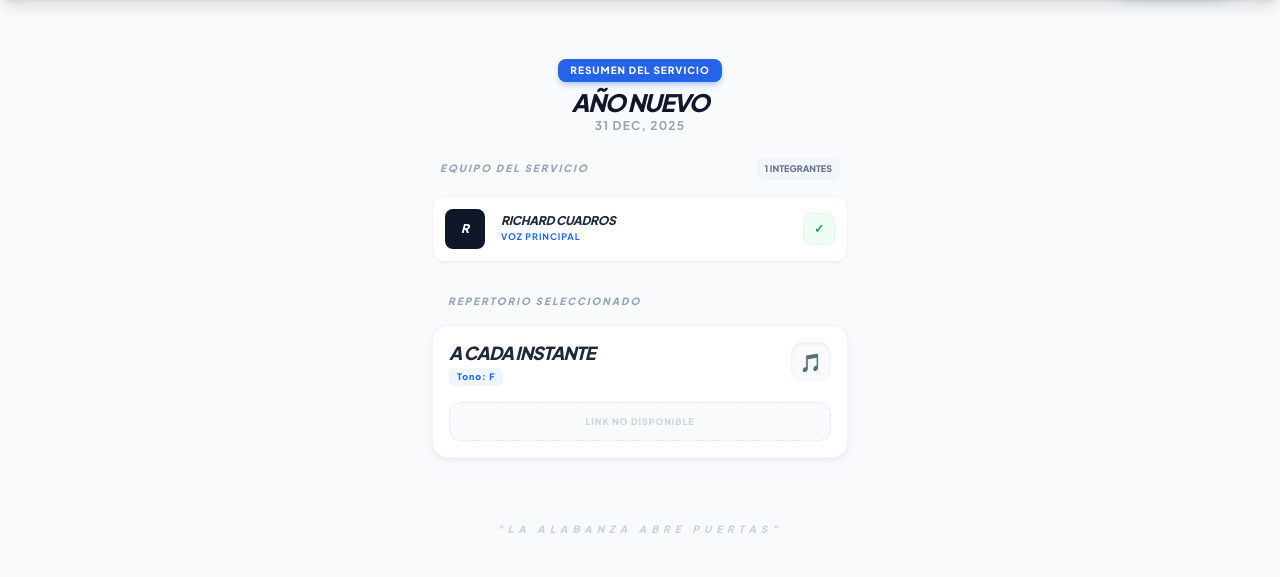
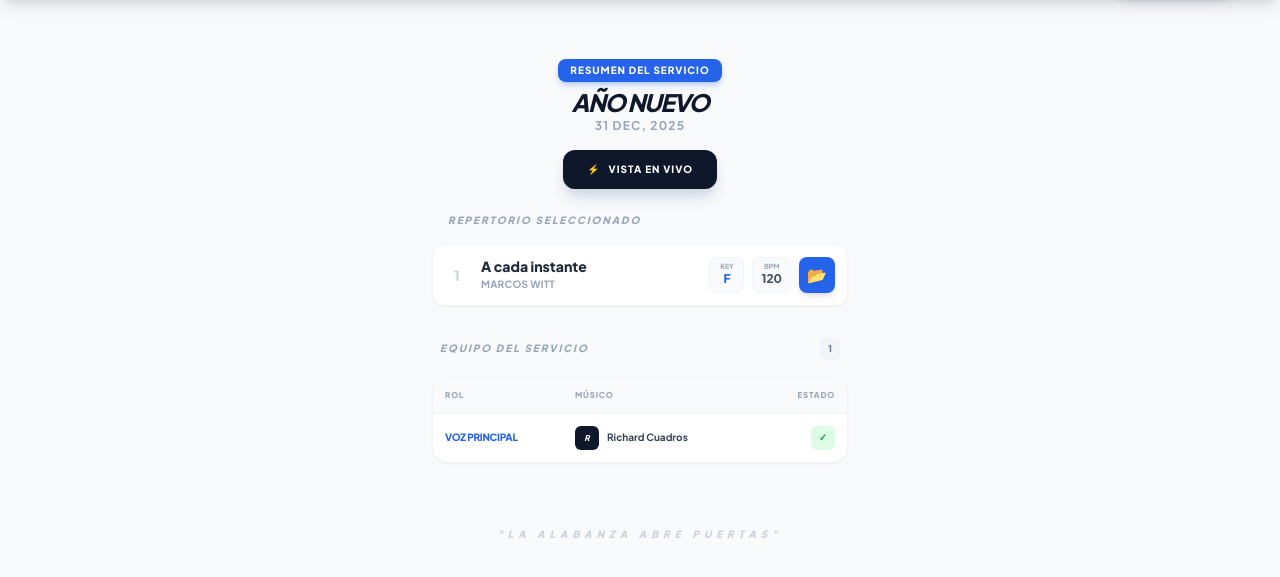
Before and after one commit to rscuadrosg/armoniaapp, a PHP site: page /view_event_musico.php?id=13 in a window 1280 px wide. Shown: the part 64-641 px from the top of the page. Run offline with PHP 8.4, Linux system fonts and the light colour scheme; a user stored in the database is signed in; data comes from the database, SQL or seed files in the repository; some libraries are stand-ins or nearby versions.

Commit message:
new version v1.13.0 - live view - optmizacion CSV upload

```diff
--- a/repertorio_lista.php
+++ b/repertorio_lista.php
@@ -228,7 +228,9 @@ include 'header.php';
                             <?php if(!empty($s['midi_path'])): ?><a href="<?php echo $s['midi_path']; ?>" target="_blank" title="MIDI">🎹</a><?php endif; ?>
                             <?php if(!empty($s['propresenter_path'])): ?><a href="<?php echo $s['propresenter_path']; ?>" target="_blank" title="propresenter lyrics">📺</a><?php endif; ?>
                             <?php if(!empty($s['has_lyrics'])): ?><a href="<?php echo $s['has_lyrics']; ?>" target="_blank">📄</a><?php endif; ?>
-                            <?php if(!empty($s['youtube_link'])): ?><a href="<?php echo $s['youtube_link']; ?>" target="_blank">🎬</a><?php endif; ?>
+                            <?php if(!empty($s['youtube_link'])): ?><a href="<?php echo $s['youtube_link']; ?>" target="_blank" class="text-red-600 hover:scale-110 transition-transform">
+                                <svg class="w-6 h-6" fill="currentColor" viewBox="0 0 24 24"><path d="M19.615 3.184c-3.604-.246-11.631-.245-15.23 0-3.897.266-4.356 2.62-4.385 8.816.029 6.185.484 8.549 4.385 8.816 3.6.245 11.626.246 15.23 0 3.897-.266 4.356-2.62 4.385-8.816-.029-6.185-.484-8.549-4.385-8.816zm-10.615 12.816v-8l8 3.993-8 4.007z"/></svg>
+                            </a><?php endif; ?>
                         </div>
                     </td>
                     <td class="p-6 text-center">
@@ -521,7 +523,7 @@ function openDetailModal(song) {
     resContainer.innerHTML = '';
 
     const resources = [
-        { type: 'youtube', url: song.youtube_link, label: 'Ver en YouTube', icon: '▶', color: 'bg-red-50 text-red-600 border-red-100' },
+        { type: 'youtube', url: song.youtube_link, label: 'Ver en YouTube', icon: '<svg class="w-5 h-5" fill="currentColor" viewBox="0 0 24 24"><path d="M19.615 3.184c-3.604-.246-11.631-.245-15.23 0-3.897.266-4.356 2.62-4.385 8.816.029 6.185.484 8.549 4.385 8.816 3.6.245 11.626.246 15.23 0 3.897-.266 4.356-2.62 4.385-8.816-.029-6.185-.484-8.549-4.385-8.816zm-10.615 12.816v-8l8 3.993-8 4.007z"/></svg>', color: 'bg-red-50 text-red-600 border-red-100' },
         { type: 'pdf', url: song.has_lyrics, label: 'Abrir PDF / Letra', icon: '📄', color: 'bg-blue-50 text-blue-600 border-blue-100' },
         { type: 'midi', url: song.midi_path, label: 'Descargar MIDI', icon: '🎹', color: 'bg-indigo-50 text-indigo-600 border-indigo-100' },
         { type: 'pro', url: song.propresenter_path, label: 'ProPresenter File', icon: '📺', color: 'bg-orange-50 text-orange-600 border-orange-100' }
--- a/resumen_evento.php
+++ b/resumen_evento.php
@@ -110,7 +110,9 @@ include 'header.php';
                     </td>
                     <td class="p-4 text-center">
                         <?php if($s['youtube_link']): ?>
-                            <a href="<?php echo $s['youtube_link']; ?>" target="_blank" class="text-xs hover:scale-125 transition-transform inline-block">🎬</a>
+                            <a href="<?php echo $s['youtube_link']; ?>" target="_blank" class="text-red-600 hover:scale-125 transition-transform inline-block">
+                                <svg class="w-5 h-5" fill="currentColor" viewBox="0 0 24 24"><path d="M19.615 3.184c-3.604-.246-11.631-.245-15.23 0-3.897.266-4.356 2.62-4.385 8.816.029 6.185.484 8.549 4.385 8.816 3.6.245 11.626.246 15.23 0 3.897-.266 4.356-2.62 4.385-8.816-.029-6.185-.484-8.549-4.385-8.816zm-10.615 12.816v-8l8 3.993-8 4.007z"/></svg>
+                            </a>
                         <?php else: ?>
                             <span class="opacity-10 text-slate-400">---</span>
                         <?php endif; ?>
--- a/view_event.php
+++ b/view_event.php
@@ -253,7 +253,7 @@ while($row = $assigned_stmt->fetch(PDO::FETCH_ASSOC)) {
 
             <div class="mt-4 p-4 bg-slate-900 rounded-2xl text-white shadow-lg border border-white/5">
                 <form method="POST" class="flex flex-col gap-3">
-                    <div class="flex gap-2">
+                    <div class="flex flex-col sm:flex-row gap-2">
                         <input type="text" name="instrument" placeholder="Instrumento Extra" class="flex-1 bg-white/10 p-3 rounded-xl text-xs border border-white/10 outline-none focus:ring-2 focus:ring-blue-500" required>
                         <select name="member_id" class="flex-1 bg-white/10 p-3 rounded-xl text-xs border border-white/10 outline-none cursor-pointer focus:ring-2 focus:ring-blue-500" required>
                             <option value="" class="text-slate-500">¿Quién?</option>
@@ -263,7 +263,7 @@ while($row = $assigned_stmt->fetch(PDO::FETCH_ASSOC)) {
                                 </option>
                             <?php endforeach; ?>
                         </select>
-                        <button name="add_member" class="bg-blue-600 hover:bg-blue-500 px-4 rounded-xl font-black text-[10px] uppercase transition-all shadow-lg shadow-blue-900/20">OK</button>
+                        <button name="add_member" class="bg-blue-600 hover:bg-blue-500 p-3 sm:px-6 rounded-xl font-black text-[10px] uppercase transition-all shadow-lg shadow-blue-900/20 w-full sm:w-auto">OK</button>
                     </div>
                 </form>
             </div>
--- a/view_event_musico.php
+++ b/view_event_musico.php
@@ -36,10 +36,11 @@ $assigned_members = $members_stmt->fetchAll(PDO::FETCH_ASSOC);
 
 // 5. Obtener las canciones del repertorio
 $songs_stmt = $pdo->prepare("
-    SELECT s.title, s.musical_key, s.youtube_link
+    SELECT s.*
     FROM songs s
     JOIN event_songs es ON s.id = es.song_id
     WHERE es.event_id = ?
+    ORDER BY es.position ASC
 ");
 $songs_stmt->execute([$event_id]);
 $songs = $songs_stmt->fetchAll(PDO::FETCH_ASSOC);
@@ -58,102 +59,118 @@ include 'header.php';
         <p class="text-slate-400 font-bold uppercase text-xs tracking-widest">
             <?php echo date('d M, Y', strtotime($event['event_date'])); ?>
         </p>
+
+        <a href="live_view.php?id=<?php echo $event_id; ?>" class="inline-flex items-center gap-2 bg-slate-900 text-white px-6 py-3 rounded-xl font-black text-[10px] uppercase tracking-widest mt-4 shadow-lg shadow-slate-300 hover:bg-slate-800 transition-all">
+            <span>⚡</span> Vista en Vivo
+        </a>
     </header>
 
+    <!-- 1. REPERTORIO (Prioridad Alta) -->
+    <section class="mb-8">
+        <h2 class="text-[10px] font-black uppercase text-slate-400 mb-4 ml-2 tracking-[0.2em] italic px-2">Repertorio Seleccionado</h2>
+        <div class="space-y-2">
+            <?php foreach($songs as $i => $s): ?>
+                <div class="bg-white p-3 rounded-xl border border-slate-100 flex items-center gap-3 shadow-sm">
+                    <!-- Number -->
+                    <div class="text-slate-300 font-black text-sm w-6 text-center"><?php echo $i + 1; ?></div>
+
+                    <!-- Info -->
+                    <div class="flex-1 min-w-0">
+                        <h3 class="text-sm font-black text-slate-800 leading-tight mb-0.5 truncate"><?php echo htmlspecialchars($s['title']); ?></h3>
+                        <p class="text-[10px] font-bold text-slate-400 uppercase tracking-wide truncate"><?php echo htmlspecialchars($s['artist']); ?></p>
+                    </div>
+
+                    <!-- Metadata & Resources -->
+                    <div class="flex gap-2 shrink-0">
+                        <div class="bg-slate-50 px-2 py-1 rounded-lg text-center min-w-[35px] border border-slate-100">
+                            <span class="block text-[7px] font-bold text-slate-400 uppercase">Key</span>
+                            <span class="block text-xs font-black text-blue-600 leading-none"><?php echo $s['musical_key']; ?></span>
+                        </div>
+                        <div class="bg-slate-50 px-2 py-1 rounded-lg text-center min-w-[35px] border border-slate-100">
+                            <span class="block text-[7px] font-bold text-slate-400 uppercase">BPM</span>
+                            <span class="block text-xs font-black text-slate-600 leading-none"><?php echo $s['bpm'] ?: '-'; ?></span>
+                        </div>
+                        <button onclick='openResources(<?php echo json_encode($s); ?>)' class="bg-blue-600 text-white w-9 h-9 rounded-lg flex items-center justify-center shadow-md active:scale-95 transition-transform">
+                            📂
+                        </button>
+                    </div>
+                </div>
+            <?php endforeach; ?>
+
+            <?php if(empty($songs)): ?>
+                <div class="text-center p-8 bg-slate-50 rounded-xl border border-dashed border-slate-200">
+                    <p class="text-slate-300 font-black italic uppercase text-xs">El repertorio está vacío</p>
+                </div>
+            <?php endif; ?>
+        </div>
+    </section>
+
+    <!-- 2. EQUIPO (Lista 3 Columnas) -->
     <section class="mb-8">
         <div class="flex items-center justify-between mb-4 px-2">
             <h2 class="text-[10px] font-black uppercase text-slate-400 tracking-[0.2em] italic">Equipo del Servicio</h2>
             <span class="bg-slate-100 text-slate-500 text-[9px] font-black px-2 py-1 rounded-md">
-                <?php echo count($assigned_members); ?> INTEGRANTES
+                <?php echo count($assigned_members); ?>
             </span>
         </div>
 
-        <div class="grid grid-cols-1 gap-3">
-            <?php foreach($assigned_members as $m): ?>
-                <?php
-                    // Lógica de estado visual
+        <div class="bg-white rounded-2xl shadow-sm border border-slate-100 overflow-hidden">
+            <!-- Header Tabla -->
+            <div class="grid grid-cols-12 bg-slate-50 p-3 text-[8px] font-black text-slate-400 uppercase tracking-widest border-b border-slate-100">
+                <div class="col-span-4">Rol</div>
+                <div class="col-span-5">Músico</div>
+                <div class="col-span-3 text-right">Estado</div>
+            </div>
+
+            <!-- Filas -->
+            <div class="divide-y divide-slate-50">
+                <?php foreach($assigned_members as $m):
                     $status = $m['status'] ?? 'pendiente';
-                    $s_color = 'bg-slate-50 text-slate-300 border-slate-100';
+                    $s_color = 'bg-slate-100 text-slate-300';
                     $s_icon = '?';
 
-                    if($status === 'confirmado') { $s_color = 'bg-green-50 text-green-600 border-green-100'; $s_icon = '✓'; }
-                    if($status === 'rechazado')  { $s_color = 'bg-red-50 text-red-500 border-red-100'; $s_icon = '✕'; }
+                    if($status === 'confirmado') { $s_color = 'bg-green-100 text-green-600'; $s_icon = '✓'; }
+                    if($status === 'rechazado')  { $s_color = 'bg-red-100 text-red-500'; $s_icon = '✕'; }
                 ?>
-                <div class="flex items-center justify-between bg-white p-3 rounded-xl shadow-sm border border-slate-100 hover:border-blue-100 transition-all">
-                    <div class="flex items-center gap-4">
+                <div class="grid grid-cols-12 p-3 items-center hover:bg-slate-50/50 transition-colors">
+                    <!-- Col 1: Rol -->
+                    <div class="col-span-4 pr-2">
+                        <p class="text-[10px] font-black text-blue-600 uppercase tracking-tight truncate">
+                            <?php echo htmlspecialchars($m['instrument'] ?: 'Asignado'); ?>
+                        </p>
+                    </div>
+
+                    <!-- Col 2: Músico -->
+                    <div class="col-span-5 flex items-center gap-2 min-w-0">
                         <?php
                         $foto_path = 'uploads/profile_pics/' . ($m['profile_photo'] ?? '');
                         if (!empty($m['profile_photo']) && file_exists($foto_path)): ?>
-                        <img src="<?php echo $foto_path; ?>" class="w-10 h-10 rounded-lg object-cover shadow-sm">
+                            <img src="<?php echo $foto_path; ?>" class="w-6 h-6 rounded-md object-cover shadow-sm flex-shrink-0">
                         <?php else: ?>
-                        <div class="w-10 h-10 bg-slate-900 rounded-lg flex items-center justify-center text-white text-xs font-black italic">
+                            <div class="w-6 h-6 bg-slate-900 rounded-md flex items-center justify-center text-white text-[8px] font-black italic flex-shrink-0">
                                 <?php echo strtoupper(substr($m['full_name'], 0, 1)); ?>
                             </div>
                         <?php endif; ?>
-
-                    <div>
-                        <p class="text-xs font-black text-slate-800 leading-tight uppercase italic tracking-tight">
+                        <p class="text-[10px] font-bold text-slate-700 truncate">
                             <?php echo htmlspecialchars($m['full_name']); ?>
                         </p>
-                        <p class="text-[9px] font-bold text-blue-600 uppercase tracking-widest mt-0.5">
-                            <?php echo htmlspecialchars($m['instrument'] ?: 'Asignado'); ?>
-                        </p>
-                    </div>
                     </div>
 
-                    <div class="w-8 h-8 rounded-lg flex items-center justify-center border <?php echo $s_color; ?> font-black text-xs" title="<?php echo ucfirst($status); ?>">
+                    <!-- Col 3: Estado -->
+                    <div class="col-span-3 flex justify-end">
+                        <div class="w-6 h-6 rounded-md flex items-center justify-center <?php echo $s_color; ?> font-black text-[10px]" title="<?php echo ucfirst($status); ?>">
                             <?php echo $s_icon; ?>
+                        </div>
                     </div>
                 </div>
                 <?php endforeach; ?>
 
                 <?php if(empty($assigned_members)): ?>
-                <div class="text-center p-6 bg-slate-50 rounded-2xl border border-dashed border-slate-200">
-                    <p class="text-[10px] font-bold text-slate-400 uppercase tracking-widest italic">No hay músicos asignados</p>
+                    <div class="p-6 text-center">
+                        <p class="text-[10px] font-bold text-slate-300 uppercase tracking-widest italic">Sin asignaciones</p>
                     </div>
                 <?php endif; ?>
             </div>
-    </section>
-
-    <section>
-        <h2 class="text-[10px] font-black uppercase text-slate-400 mb-4 ml-2 tracking-[0.2em] italic px-2">Repertorio Seleccionado</h2>
-        <div class="space-y-4">
-            <?php foreach($songs as $s): ?>
-                <div class="bg-white border border-slate-100 p-4 rounded-2xl shadow-md shadow-slate-200/50 group hover:scale-[1.02] transition-transform">
-                    <div class="flex justify-between items-start mb-4">
-                        <div>
-                            <h3 class="text-lg font-black text-slate-800 leading-tight mb-1 uppercase italic tracking-tighter">
-                                <?php echo htmlspecialchars($s['title']); ?>
-                            </h3>
-                            <div class="flex items-center gap-2">
-                                <span class="bg-blue-50 text-blue-600 font-black text-[9px] tracking-widest px-2 py-0.5 rounded-md">
-                                    Tono: <?php echo $s['musical_key']; ?>
-                                </span>
-                            </div>
-                        </div>
-                        <div class="w-10 h-10 bg-slate-50 rounded-xl flex items-center justify-center text-lg shadow-inner group-hover:bg-blue-50 transition-colors">
-                            🎵
-                        </div>
-                    </div>
-
-                    <?php if(!empty($s['youtube_link'])): ?>
-                        <a href="<?php echo $s['youtube_link']; ?>" target="_blank"
-                           class="flex items-center justify-center gap-2 w-full bg-[#FF0000] hover:bg-[#CC0000] text-white py-3 rounded-xl font-black text-[10px] uppercase tracking-widest transition-all active:scale-95 shadow-md shadow-red-100">
-                            <span class="text-lg">▶</span> Escuchar en YouTube
-                        </a>
-                    <?php else: ?>
-                        <div class="text-center p-3 bg-slate-50 rounded-xl text-slate-300 text-[9px] font-black uppercase tracking-widest border border-dashed border-slate-200">
-                            Link no disponible
-                        </div>
-                    <?php endif; ?>
-                </div>
-            <?php endforeach; ?>
-
-            <?php if(empty($songs)): ?>
-                <div class="text-center p-12">
-                    <p class="text-slate-300 font-black italic uppercase text-xs">El repertorio está vacío</p>
-                </div>
-            <?php endif; ?>
         </div>
     </section>
 
@@ -162,6 +179,54 @@ include 'header.php';
     </footer>
 </div>
 
+<!-- Modal Recursos (Igual que Live View) -->
+<div id="resModal" class="hidden fixed inset-0 bg-slate-900/60 backdrop-blur-sm z-[60] flex items-end md:items-center justify-center p-4">
+    <div class="bg-white w-full max-w-sm rounded-3xl shadow-2xl overflow-hidden animate-in slide-in-from-bottom duration-300">
+        <div class="p-6">
+            <h3 id="m_title" class="text-xl font-black text-slate-800 mb-1">Título</h3>
+            <p class="text-slate-400 text-xs font-bold uppercase tracking-widest mb-6">Recursos Disponibles</p>
+
+            <div id="m_links" class="grid gap-3"></div>
+        </div>
+        <div class="p-4 bg-slate-50 border-t border-slate-100">
+            <button onclick="document.getElementById('resModal').classList.add('hidden')" class="w-full bg-slate-200 text-slate-600 py-3 rounded-xl font-black uppercase tracking-widest text-xs hover:bg-slate-300 transition-colors">Cerrar</button>
+        </div>
+    </div>
+</div>
+
+<script>
+function openResources(song) {
+    document.getElementById('m_title').innerText = song.title;
+    const container = document.getElementById('m_links');
+    container.innerHTML = '';
+
+    const links = [
+        { url: song.youtube_link, label: 'YouTube', icon: '<svg class="w-5 h-5" fill="currentColor" viewBox="0 0 24 24"><path d="M19.615 3.184c-3.604-.246-11.631-.245-15.23 0-3.897.266-4.356 2.62-4.385 8.816.029 6.185.484 8.549 4.385 8.816 3.6.245 11.626.246 15.23 0 3.897-.266 4.356-2.62 4.385-8.816-.029-6.185-.484-8.549-4.385-8.816zm-10.615 12.816v-8l8 3.993-8 4.007z"/></svg>', color: 'bg-red-50 text-red-600 border-red-100' },
+        { url: song.has_lyrics, label: 'PDF / Letra', icon: '📄', color: 'bg-blue-50 text-blue-600 border-blue-100' },
+        { url: song.propresenter_path, label: 'ProPresenter', icon: '📺', color: 'bg-orange-50 text-orange-600 border-orange-100' },
+        { url: song.midi_path, label: 'Secuencia MIDI', icon: '🎹', color: 'bg-indigo-50 text-indigo-600 border-indigo-100' }
+    ];
+
+    let hasLinks = false;
+    links.forEach(l => {
+        if(l.url && l.url.trim() !== '') {
+            hasLinks = true;
+            const a = document.createElement('a');
+            a.href = l.url;
+            a.target = '_blank';
+            a.className = `flex items-center gap-3 p-3 rounded-xl border ${l.color} font-bold text-xs uppercase tracking-widest transition-transform active:scale-95`;
+            a.innerHTML = `<span class="text-lg">${l.icon}</span> ${l.label}`;
+            container.appendChild(a);
+        }
+    });
+
+    if(!hasLinks) {
+        container.innerHTML = '<div class="text-center text-slate-400 font-bold italic p-4 text-xs">No hay recursos vinculados</div>';
+    }
+    document.getElementById('resModal').classList.remove('hidden');
+}
+</script>
+
 <?php
 if (file_exists('footer.php')) {
     include 'footer.php';
```
Also changed, not shown: import_songs.php (+18 -4 lines), live_view.php (added, +217 -0 lines), CHANGELOG.md, README.md. Lines whose indentation alone changed are shown as unchanged.
